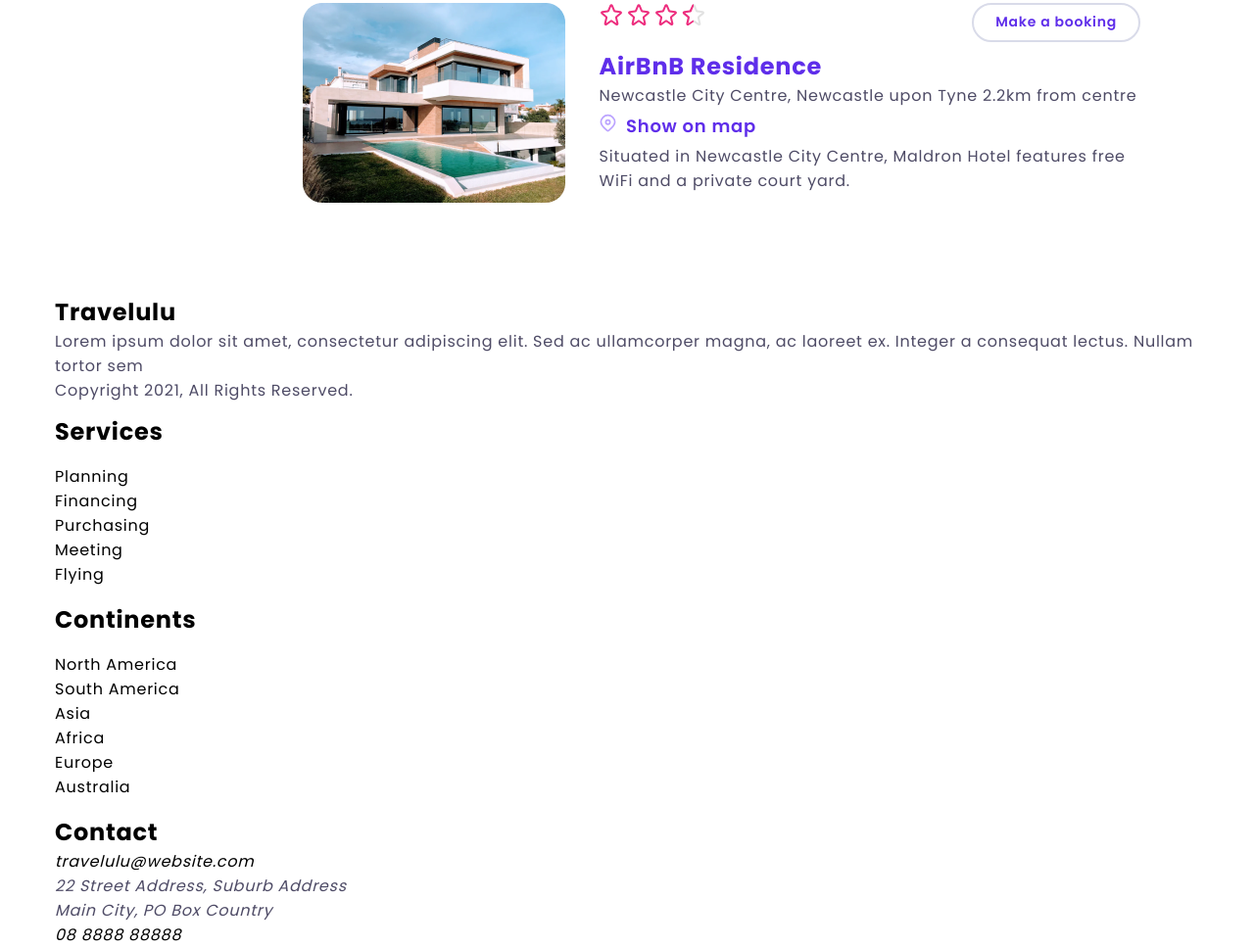
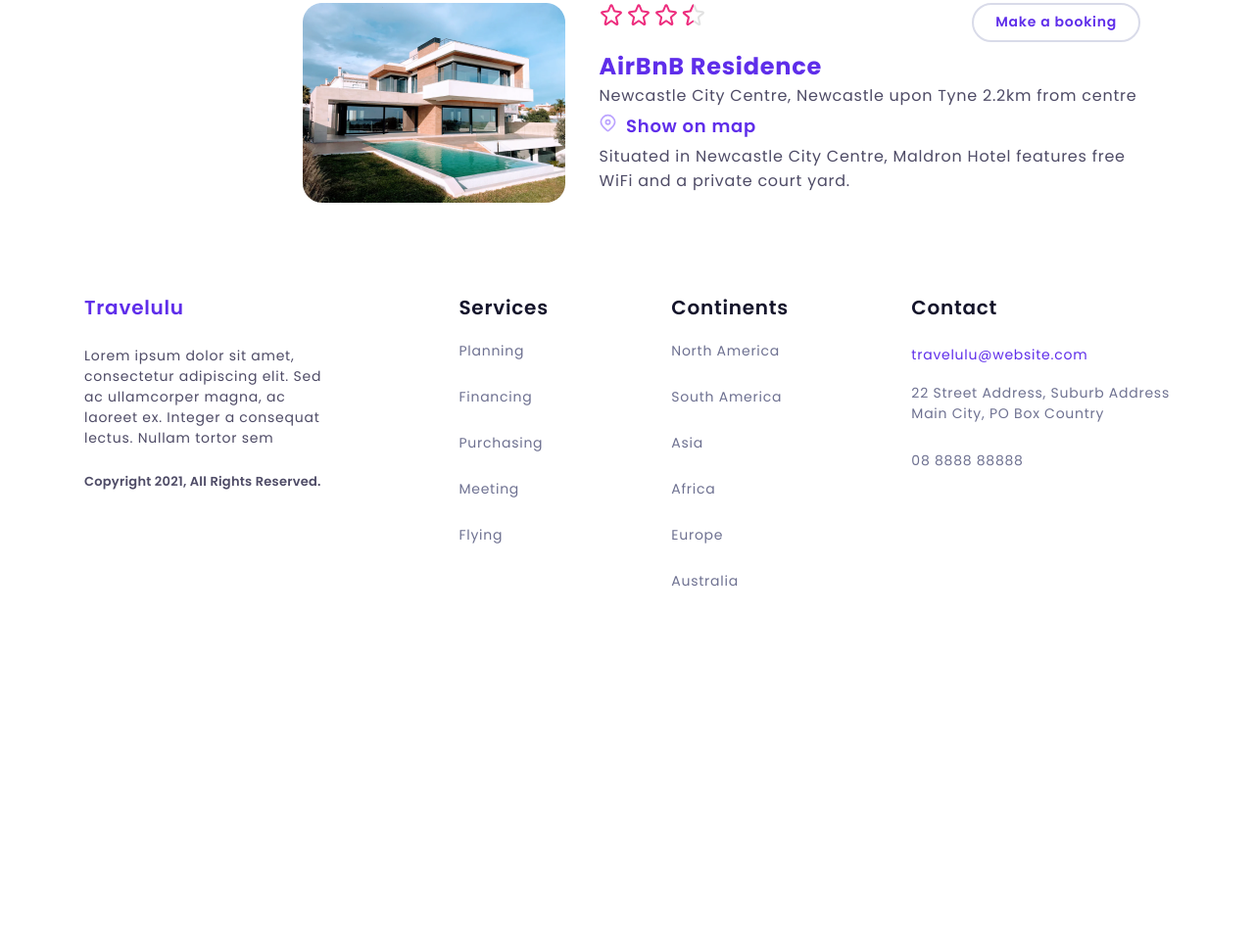
Before and after one commit to patifusa-20/202210-W3-patricia-rufino, a website: page index.html in a window 1280 px wide. Shown: the part 1127-2094 px from the top of the page at 98% size. After the commit the page ends 1854 px from the top, so only its background shows below. Drawn offline with Linux system fonts and the light colour scheme.

Commit message:
Solve conflicts in style.css

```diff
--- a/css/style.css
+++ b/css/style.css
@@ -3,7 +3,7 @@
 }
 
 body {
-    font-family: 'Poppins', sans-serif;
+  font-family: "Poppins", sans-serif;
   margin: 0 auto;
   max-width: 1168px;
 }
@@ -136,4 +136,81 @@ p {
   }
 }
 
+footer {
+  margin: 0 30px;
+  text-align: center;
+}
+footer section {
+  margin-bottom: 100px;
+}
+footer h3 {
+  font-size: 20px;
+  color: #14142b;
+  font-weight: 600;
+}
+footer .footer-logo {
+  font-weight: 800;
+  font-size: 34px;
+  color: #5f2eea;
+}
+footer p {
+  margin-bottom: 24px;
+}
+footer h3 + p {
+  margin-top: 24px;
+}
+footer a {
+  font-weight: 400;
+  font-size: 16px;
+}
+footer address {
+  font-style: normal;
+}
+footer address > * {
+  color: #6e7191;
+}
+footer address p:first-of-type {
+  margin-bottom: 0;
+}
+footer address a:first-of-type {
+  display: block;
+  color: #5f2eea;
+  margin: 23px 0 18px;
+}
+footer .footer-nav {
+  display: none;
+}
+footer .footer-nav a {
+  color: #6e7191;
+}
+@media screen and (min-width: 768px) {
+  footer {
+    display: flex;
+    justify-content: space-between;
+    text-align: left;
+  }
+  footer section:first-of-type {
+    max-width: 257px;
+  }
+  footer .footer-logo {
+    font-weight: 600;
+    font-size: 20px;
+  }
+  footer .footer-nav {
+    display: initial;
+  }
+  footer li {
+    margin-bottom: 22px;
+  }
+  footer p,
+footer a {
+    font-size: 14px;
+  }
+  footer .footer-copyright {
+    font-size: 13px;
+    font-weight: 600;
+    letter-spacing: 0.25px;
+  }
+}
+
 /*# sourceMappingURL=style.css.map */
```
Lines whose indentation alone changed are shown as unchanged.
